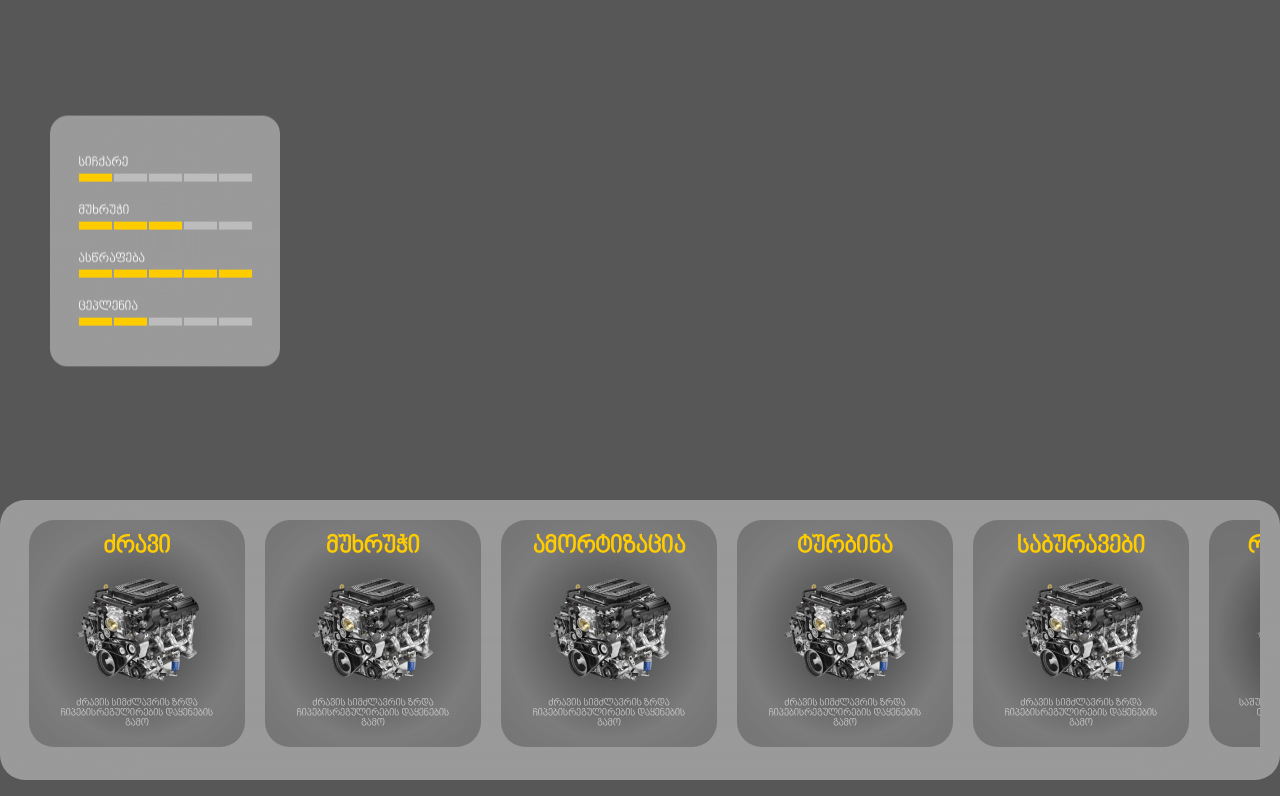
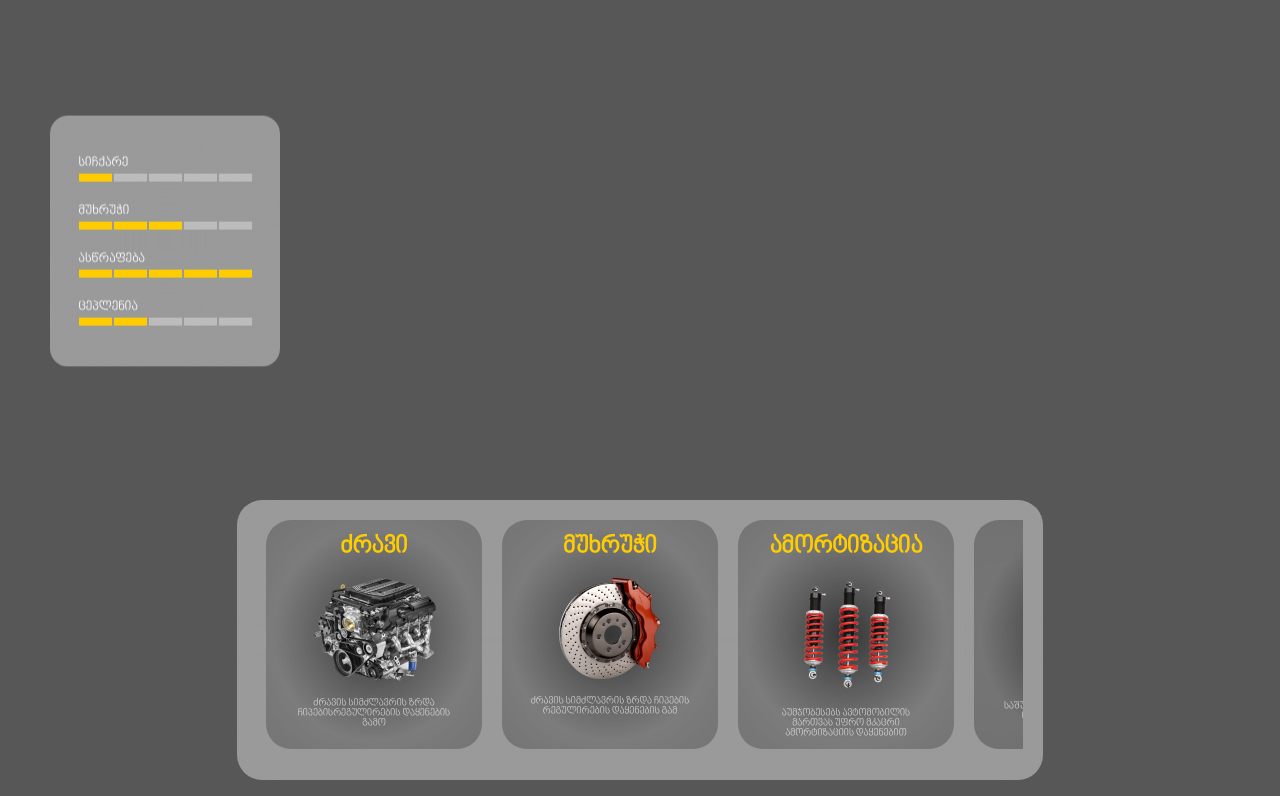
Before and after one commit to OdySoft/full-store, a plain HTML site: page pages/autoshow/autoshow.html in a window 1280 px wide. Shown: the part 104-900 px from the top of the page. Drawn offline with Linux system fonts and the light colour scheme.

Commit message:
updated css

```diff
--- a/CSS/autoshow.css
+++ b/CSS/autoshow.css
@@ -86,27 +86,28 @@
 section{
     height: 100%;
     align-items: flex-end;
-    /* padding: 0px 237px 16px 237px; */
-    padding-bottom: 16px;
+    padding: 0px 237px 16px 237px;
+    /* padding-bottom: 16px; */
 }
 .autoshow-section{
     height:280px;
-    max-width: 1445px;
+    /* max-width: 1445px;
+    width: 100%; */
     width: 100%;
     background: rgba(255, 255, 255, 0.4);
     padding: 20px 20px 18px 29px;
 }
 .autoshow-box{
     width: 216px;
-    padding: 15px 46px 19px 46px;
+    padding: 15px 46px 8px 46px;
     background: radial-gradient(50% 50% at 50% 50%, rgba(0, 0, 0, 0.72) 0%, rgba(0, 0, 0, 0.29) 93.75%);
 }
 .scroll-cont{
     overflow-x: scroll;
-    padding-bottom: 17px;
+    padding-bottom: 9px;
 }
 .scroll-cont::-webkit-scrollbar{
-    height: 4px;
+    height: 9px;
 }
 .scroll-cont::-webkit-scrollbar-track {
     background: rgba(0, 0, 0, 0.5);
--- a/pages/autoshow/autoshow.html
+++ b/pages/autoshow/autoshow.html
@@ -93,39 +93,39 @@
 
                 <div class="autoshow-box Flex Flex-column Align-center" id="brake">
                     <h3 class="bpg-nino bold">მუხრუჭი</h3>
-                    <img src="../../img/motor.png" alt="motor">
+                    <img src="../../img/brake.png" alt="car-brake">
                     <p class="bpg-nino">
-                        ძრავის სიმძლავრის ზრდა ჩიპებისრეგულირების დაყენების გამო
+                        ძრავის სიმძლავრის ზრდა ჩიპების რეგულირების დაყენების გამ
                     </p>
                 </div>
 
                 <div class="autoshow-box Flex Flex-column Align-center" id="depreciation">
                     <h3 class="bpg-nino bold">ამორტიზაცია</h3>
-                    <img src="../../img/motor.png" alt="motor">
+                    <img src="../../img/depreciation.png" alt="depreciation">
                     <p class="bpg-nino">
-                        ძრავის სიმძლავრის ზრდა ჩიპებისრეგულირების დაყენების გამო
+                        აუმჯობესებს ავტომობილის მართვას უფრო მკაცრი ამორტიზაციის დაყენებით
                     </p>
                 </div>
 
                 <div class="autoshow-box Flex Flex-column Align-center" id="turbo">
                     <h3 class="bpg-nino bold">ტურბინა</h3>
-                    <img src="../../img/motor.png" alt="motor">
+                    <img src="../../img/turbo.png" alt="turbo">
                     <p class="bpg-nino">
-                        ძრავის სიმძლავრის ზრდა ჩიპებისრეგულირების დაყენების გამო
+                        საშუალებას გაძლევთ გაზარდოთ თქვენი მანქანის სიჩქარის დინამიკა
                     </p>
                 </div>
 
                 <div class="autoshow-box Flex Flex-column Align-center" id="tires">
                     <h3 class="bpg-nino bold">საბურავები</h3>
-                    <img src="../../img/motor.png" alt="motor">
+                    <img src="../../img/tires.png" alt="tires">
                     <p class="bpg-nino">
-                        ძრავის სიმძლავრის ზრდა ჩიპებისრეგულირების დაყენების გამო
+                        აუმჯობესებს ავტომობილის მართვას უფრო მკაცრი ამორტიზაციის დაყენებით
                     </p>
                 </div>
 
-                <div class="autoshow-box Flex Flex-column Align-center">
+                <div class="autoshow-box Flex Flex-column Align-center" id="radiator">
                     <h3 class="bpg-nino bold">რადიატორი</h3>
-                    <img src="../../img/motor.png" alt="motor">
+                    <img src="../../img/radiator.png" alt="radiator">
                     <p class="bpg-nino">
                         საშუალებას გაძლევთ გაზარდოთ თქვენი მანქანის სიჩქარის დინამიკა
                     </p>
```
Also changed, not shown: img/brake.png (added), img/depreciation.png (added), img/radiator.png (added), img/tires.png (added), img/turbo.png (added).
